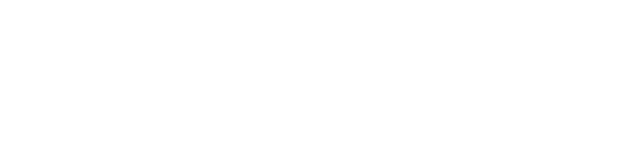
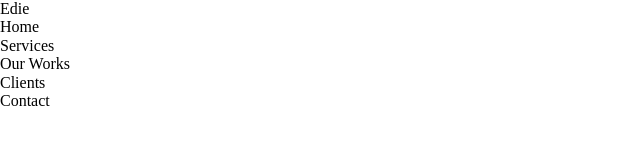
Before and after one commit to MrFishPL/devchallenges.io-EdieHomepageMaster-MrFishPL, a plain HTML site: page index.html in a window 1280 px wide. Shown: the whole page, without its empty margins (0-640 px from the left). Drawn offline with Linux system fonts and the light colour scheme.

Commit message:
Test
...

```diff
--- a/index.html
+++ b/index.html
@@ -19,6 +19,17 @@
     <title>Devchallenges</title>
   </head>
   <body>
-
+      <header>
+          <nav>
+            <h2>Edie</h2>
+            <ul>
+              <li>Home</li>
+              <li>Services</li>
+              <li>Our Works</li>
+              <li>Clients</li>
+              <li>Contact</li>
+            </ul>
+          </nav>
+      </header>
   </body>
 </html>
```
